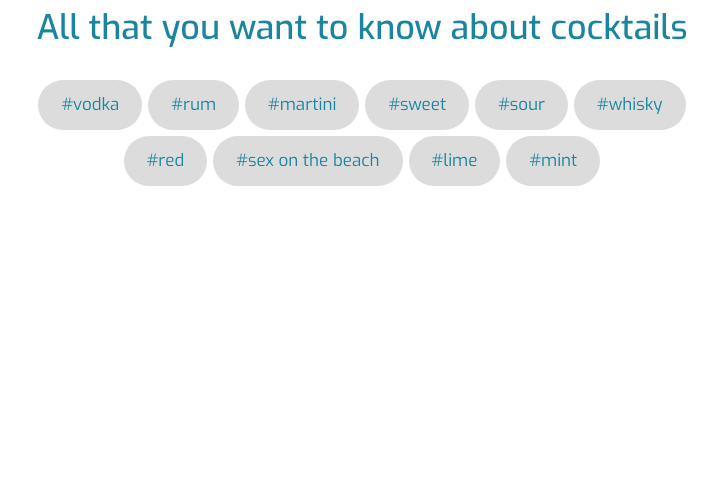
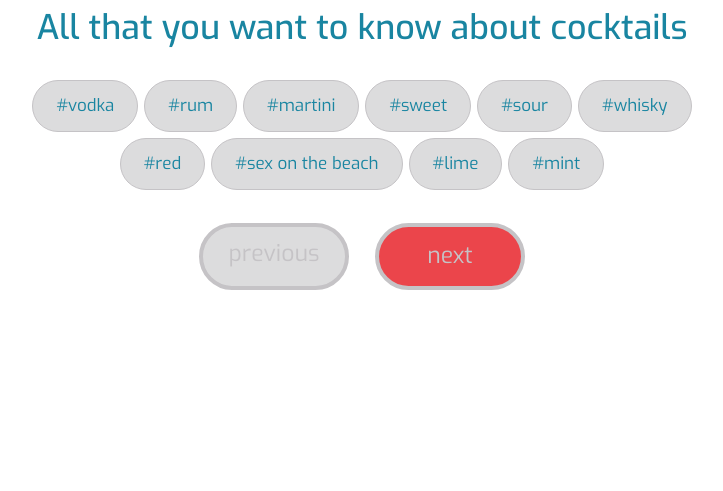
Before and after one commit to YanaTrifonova/cocktail_blog, a Flask app: page / in a window 1280 px wide. Shown: the part 309-800 px from the top of the page, without its empty margins (278-1001 px from the left). Run offline with Flask 2, Linux system fonts and the light colour scheme; data that the repository does not hold is empty; some libraries are stand-ins or nearby versions.

Commit message:
add script for pagination buttons at the bottom

```diff
--- a/static/stylesheet/main.css
+++ b/static/stylesheet/main.css
@@ -234,6 +234,7 @@ i::before {
   margin: .3rem;
   background-color: #dcdcdd;
   color: #1985a1;
+  border: 0.1rem solid #c5c3c6;
 }
 
 .tags__list__box-decor:hover {
@@ -304,6 +305,7 @@ i::before {
   margin: .3rem;
   background-color: #dcdcdd;
   color: #1985a1;
+  border: 0.1rem solid #c5c3c6;
 }
 
 .article__container__tags__elem:hover {
@@ -312,6 +314,48 @@ i::before {
   -webkit-transform: translateY(-0.2rem);
           transform: translateY(-0.2rem);
   color: #eb454b;
+}
+
+.paginations {
+  display: -webkit-box;
+  display: -ms-flexbox;
+  display: flex;
+  margin: 0 auto;
+  padding: 0;
+  -webkit-box-pack: center;
+      -ms-flex-pack: center;
+          justify-content: center;
+}
+
+.paginations__btn {
+  width: 15rem;
+  font-size: 2.3rem;
+  background-color: #eb454b;
+  color: #c5c3c6;
+  padding: 1.3rem 2.3rem;
+  margin: 0 1.3rem 6rem;
+  border-radius: 10rem;
+  text-align: center;
+  cursor: pointer;
+  border: 0.4rem solid #c5c3c6;
+}
+
+.paginations__btn:hover, .paginations__btn:focus, .paginations__btn:active {
+  text-decoration: underline;
+  color: #c5c3c6;
+}
+
+.paginations__hidden {
+  background-color: #dcdcdd;
+  border: 0.4rem solid #c5c3c6;
+  padding: 1.1rem 2.1rem;
+  color: #c5c3c6;
+}
+
+.paginations__hidden:hover {
+  color: #c5c3c6;
+  text-decoration: none;
+  cursor: default;
 }
 
 .post {
--- a/templates/index.html
+++ b/templates/index.html
@@ -74,10 +74,19 @@
 
 <div class="article"></div>
 
+<div class="paginations">
+    <a href="#" class="paginations__btn" id="prev" onclick="previousPage()">previous</a>
+    <a href="#" class="paginations__btn" id="next" onclick="nextPage()">next</a>
+</div>
+
 <script>
     $(document).ready(function () {
+        let url = new URL(window.location);
+        let query_string = url.search;
+        let search_params = new URLSearchParams(query_string);
+        let search_str = search_params.toString();
         $.ajax({
-            url: '/articles',
+            url: '/articles' + ((search_str.length === 0)?"":("?" + search_str)),
             type: 'GET',
             dataType: "json",
             success: function (data) {
@@ -111,9 +120,42 @@
             error: function () {
                 alert('ERROR');
             }
-        })
+        });
+
+        if (query_string ==="" ||  query_string ==="?offset=0") {
+            let hidden = document.getElementById("prev");
+            hidden.className += " paginations__hidden";
+        }
     });
 
 </script>
+
+<script>
+
+    function previousPage() {
+        let url = new URL(window.location);
+        let query_string = url.search;
+        let search_params = new URLSearchParams(query_string);
+        if (search_params.has("offset")) {
+            search_params.set('offset', parseInt(search_params.get('offset')) - 5);
+        }
+        window.location.href =  '?' + search_params.toString();
+    }
+
+    function nextPage() {
+        let url = new URL(window.location);
+        let query_string = url.search;
+        let search_params = new URLSearchParams(query_string);
+        if (search_params.has("offset")) {
+            search_params.set('offset', parseInt(search_params.get('offset')) + 5);
+        }
+        else {
+            search_params.set("offset", '5');
+        }
+        window.location.href =  '?' + search_params.toString();
+    }
+
+</script>
+
 </body>
 </html>
```
